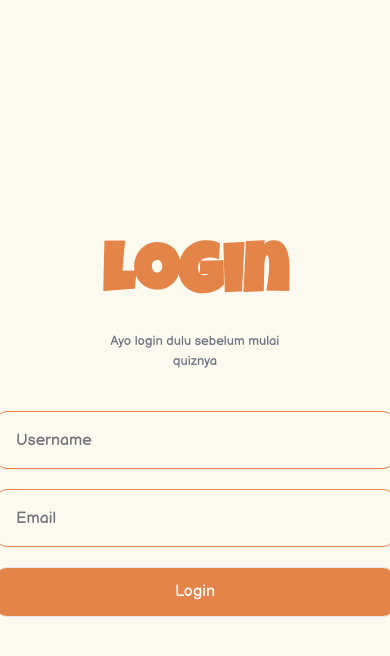
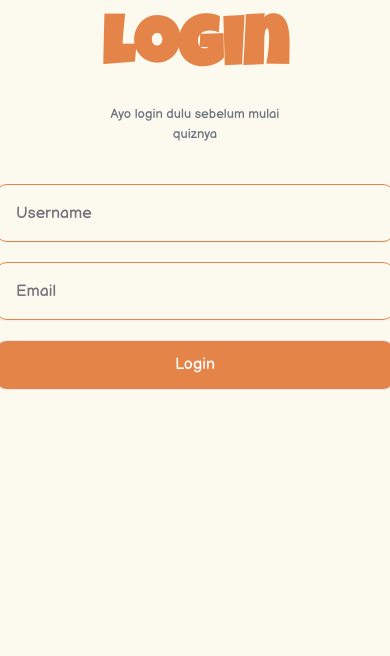
Before and after one commit to MicRoCats7/QuizzyWiz, a React (Vite) app: page / in a window 390 px wide. Shown: the top 656 px of the page. Built offline with nearby package versions, Linux system fonts and the light colour scheme.

Commit message:
fix tampilan login mobile

```diff
--- a/src/components/Login.tsx
+++ b/src/components/Login.tsx
@@ -23,7 +23,7 @@ const Login = () => {
     }
 
     return (
-        <div className='wrapper flex flex-col items-center h-screen justify-center relative overflow-y-hidden'>
+        <div className='wrapper flex flex-col items-center md:h-screen h-full justify-center relative md:overflow-y-hidden overflow-hidden'>
             <h1 className='text-center text-[#e48449] text-[70px] font-bold font-luckiest'>Login</h1>
             <p className='mb-10 text-gray-500 md:text-base text-[13px] text-center'>Ayo login dulu sebelum mulai quiznya</p>
             <img src={imgOren} alt="" className='w-[30%] absolute left-0 md:-bottom-20 -bottom-4 md:block hidden' />
```
